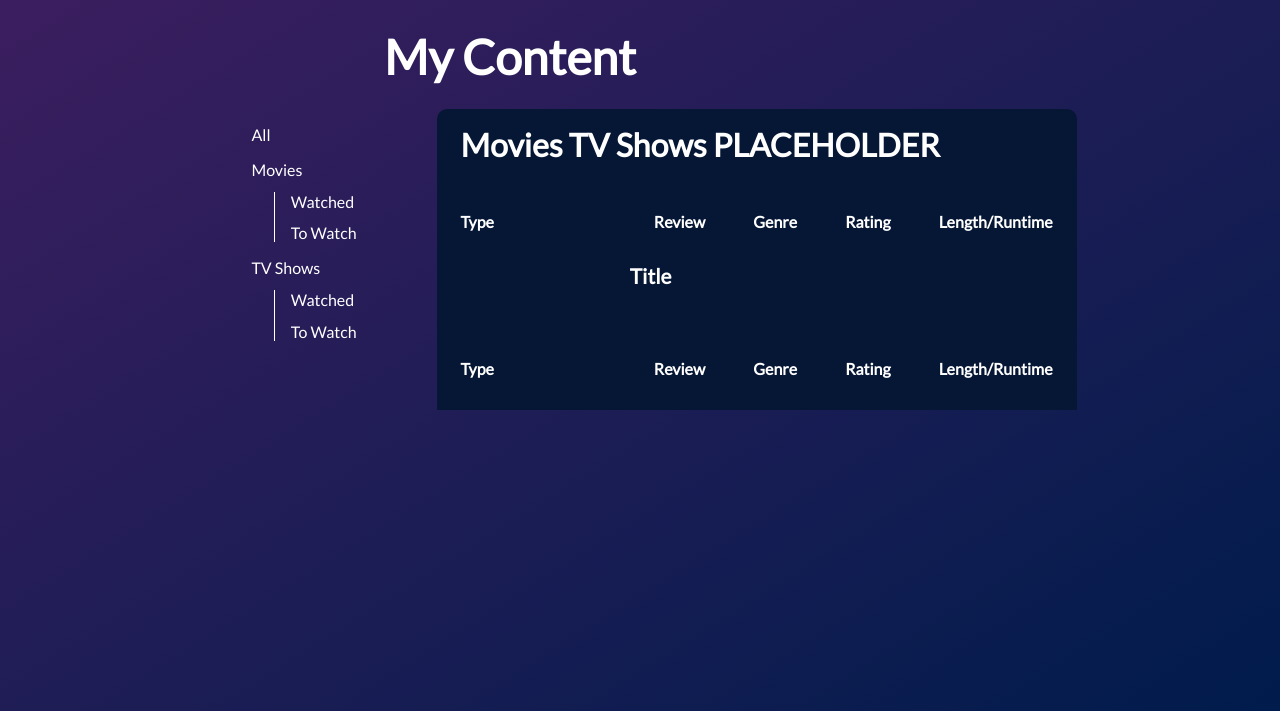
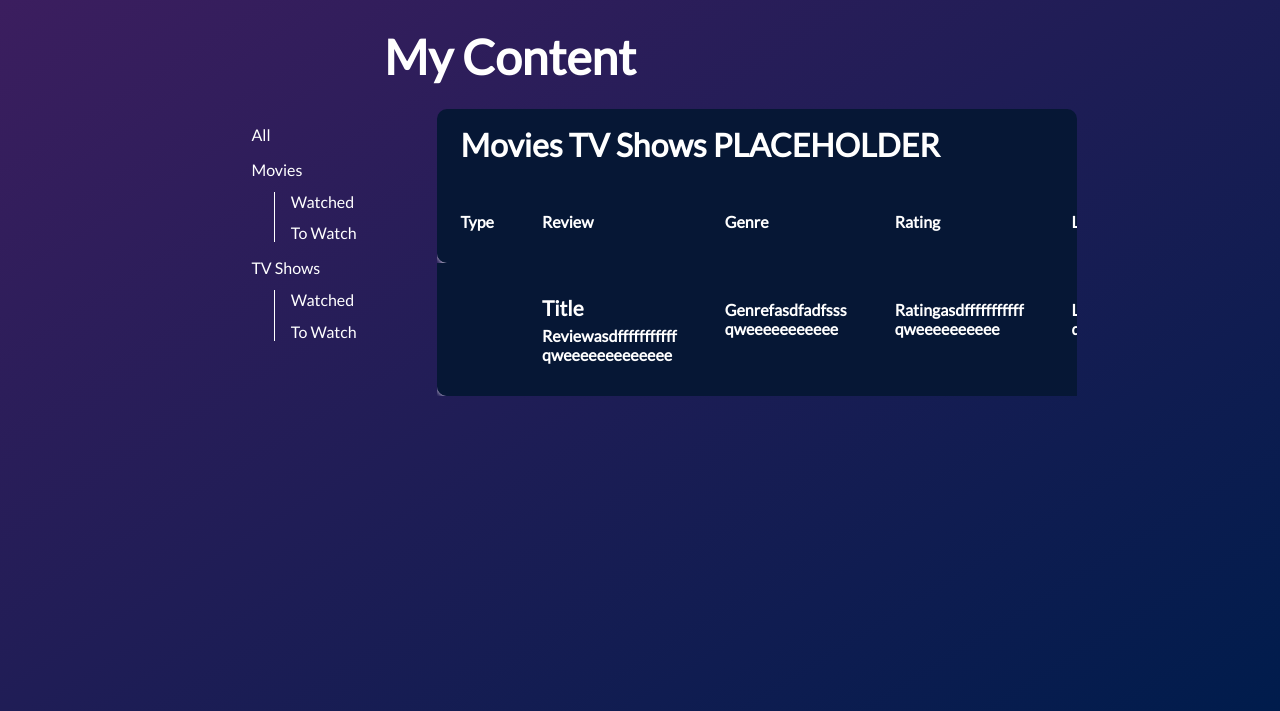
Before and after one commit to Nicole-Tam/WatchBox-TV-Show-and-Movie-Tracking-Web-App, a website: page public/index.html in a window 1280 px wide. Shown: the part 89-800 px from the top of the page. Drawn offline with Linux system fonts and the light colour scheme.

Commit message:
table element changes

```diff
--- a/public/index.html
+++ b/public/index.html
@@ -6,7 +6,7 @@
   <meta name="viewport" content="width=device-width">
   <link rel="stylesheet" href="https://fonts.googleapis.com/css?family=Lato">
   <title>Content Tracker</title>
-  <link href="styles.css" rel="stylesheet" type="text/css"/>
+  <link href="styles.css" rel="stylesheet" type="text/css" />
 </head>
 
 <body>
@@ -20,22 +20,31 @@
   </nav>
 
   <aside id="content-popup-background">
-    <div id="content-popup">
+    <aside id="content-popup">
       <form id="content-form">
         <div class="form-title">
           <h2>Add Content</h2>
           <div id="form-close"><a href="#">&#10006;</a></div>
         </div>
         <div class="form-content"><label class="form-label" for="type">Content Type:</label>
-          <div class="form-input"><button id="movie-button" data-type="movie"><img src="assets/Movie Button.svg" id="movie-icon" alt="movie icon">Movie</button>
-            <button id="tvshow-button" data-type="tvshow">TV Show</button>
+          <div id="form-input-radio" class="form-input" >
+            <label id="movie-button">
+              <input type="radio" name="media-type" value="movie" class="active-button">
+              <img src="assets/Movie Button.svg" id="movie-icon" alt="movie icon">
+              Movie
+            </label>
+            <label id="tvshow-button">
+              <input type="radio" name="media-type" value="tvshow" class="active-button">
+              <img src="assets/tvshow.svg" id="tvshow-icon" alt="tv show icon">
+              TV Show
+            </label>
           </div>
         </div>
         <div class="form-content"><label for="title">Title:</label>
           <div class="form-input"><input type="text" name="title" class="title-input" required></div>
         </div>
         <div class="form-content"><label for="genre">Genre:</label>
-          <div class="form-input"><select name="genre"  id="genre-select" multiple>
+          <div class="form-input"><select name="genre" id="genre-select" multiple>
               <option value="romance">Romance</option>
               <option value="thriller">Thriller</option>
               <option value="family">Family</option>
@@ -44,10 +53,12 @@
             </select></div>
         </div>
         <div class="form-content"><label for="description">Description:</label>
-          <div class="form-input"><textarea type="text" id="description" name="description" class="text-field-large"></textarea></div>
+          <div class="form-input"><textarea type="text" id="description" name="description"
+              class="text-field-large"></textarea></div>
         </div>
         <div class="form-content"><label for="review">Review:</label>
-          <div class="form-input"><textarea type="text" id="review" name="review" class="text-field-large"></textarea></div>
+          <div class="form-input"><textarea type="text" id="review" name="review" class="text-field-large"></textarea>
+          </div>
         </div>
         <div class="form-content"><label for="rating">Rating:</label>
           <div class="form-input"><select id="rating" name="rating">
@@ -65,7 +76,8 @@
             </select> &nbsp out of 10</div>
         </div>
         <div class="form-content" id="runtime"><label for="runtime">Runtime:</label>
-          <div class="form-input" id="runtime-field"><input type="number" id="runtime" name="runtime" min="1" max="1000"> &nbsp Minutes</div>
+          <div class="form-input" id="runtime-field"><input type="number" id="runtime" name="runtime" min="1"
+              max="1000"> &nbsp Minutes</div>
         </div>
         <div class="form-content" id="show-length"><label for="show-length">Show Length:</label>
           <div class="form-input" id="show-input"><label for="seasons">Seasons:&nbsp </label>
@@ -96,16 +108,12 @@
           </div>
         </div>
       </form>
-    </div>
-
     </aside>
-
-
-
+  </aside>
 
   <header id="my-content">My Content</header>
 
-  <section id="main-page-wrapper">
+  <main id="main-page-wrapper">
     <ul id="filter-bar">
       <li class="filter-option" data-category="all">All</li>
       <li class="filter-option" data-category="movies">Movies</li>
@@ -120,36 +128,30 @@
       </nav>
     </ul>
 
-    <main id="content-div">
+    <section id="content-div">
       <table id="content-table">
         <thead id="sticky-table">
           <caption id="table-title">Movies TV Shows PLACEHOLDER</caption>
           <tr id="table-header">
-            <th class="headers" id="type-header">Type</th>
-            <th class="headers" id="review-header">Review</th>
-            <th class="headers" id="genre-header">Genre</th>
-            <th class="headers" id="rating-header">Rating</th>
-            <th class="headers" id="length-header">Length/Runtime</th>
+            <th class="headers type-header">Type</th>
+            <th class="headers review-header">Review</th>
+            <th class="headers genre-header">Genre</th>
+            <th class="headers rating-header">Rating</th>
+            <th class="headers length-header">Length/Runtime</th>
           </tr>
         </thead>
         <tbody>
-          <tr>
-          <td class="headers" id="type-header"></td>
-          <td class="movie-title" id="type-header" colspan="4">Title</td>
-        </tr>
-          <tr>
-          <td class="headers" id="type-header">Type</td>
-          <td class="headers" id="review-header">Review</td>
-          <td class="headers" id="genre-header">Genre</td>
-          <td class="headers" id="rating-header">Rating</td>
-          <td class="headers" id="length-header">Length/Runtime</td>
+          <tr class="table-grid row-bottom">
+            <td class="headers type-header"></td>
+            <td class="headers review-header"><h3 class="movie-title">Title</h3>Reviewasdfffffffffff qweeeeeeeeeeeee</td>
+            <td class="headers genre-header">Genrefasdfadfsss qweeeeeeeeeee</td>
+            <td class="headers rating-header">Ratingasdfffffffffff qweeeeeeeeee</td>
+            <td class="headers length-header">Length/Runtime qweeeeeeeeeeeeeeee</td>
           </tr>
         </tbody>
-
-
       </table>
+    </section>
   </main>
-  </section>
   <script src="script.js"></script>
 </body>
 
```
Lines whose indentation alone changed are shown as unchanged.
